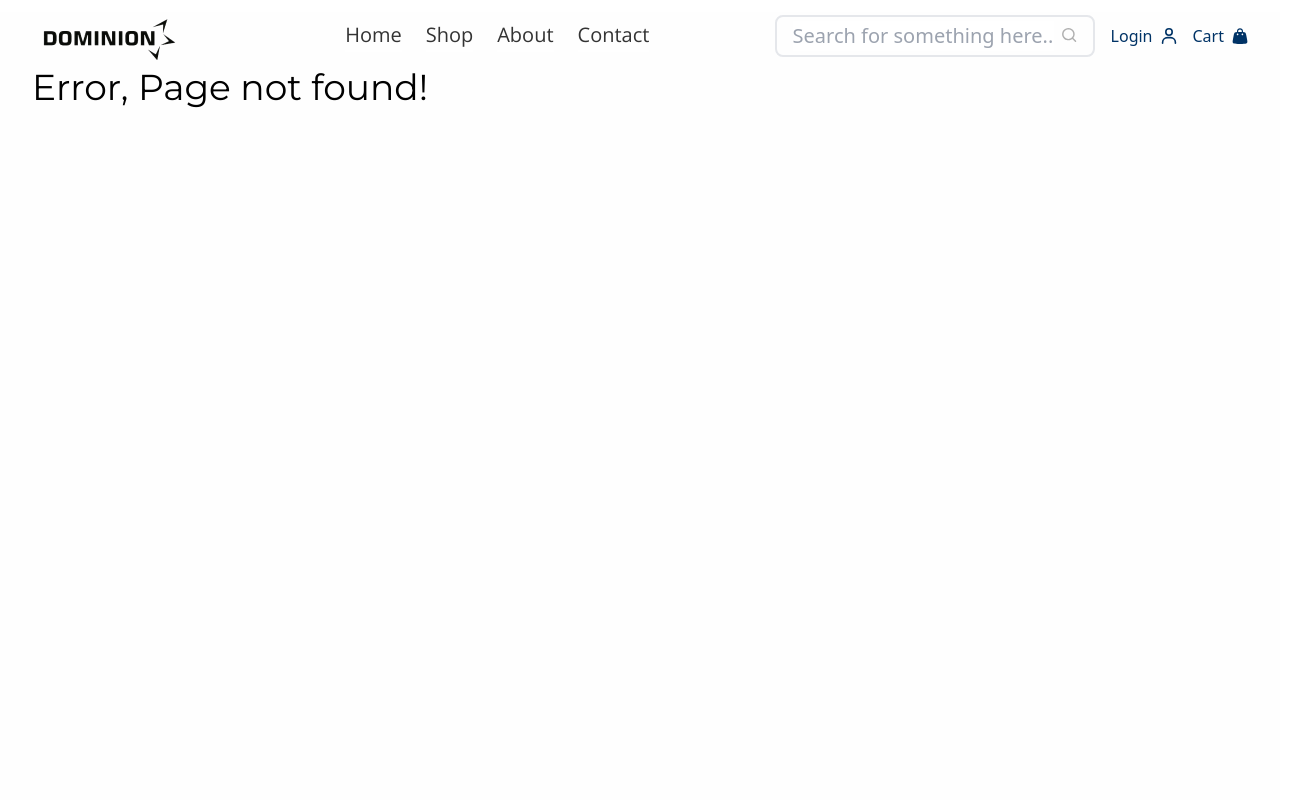
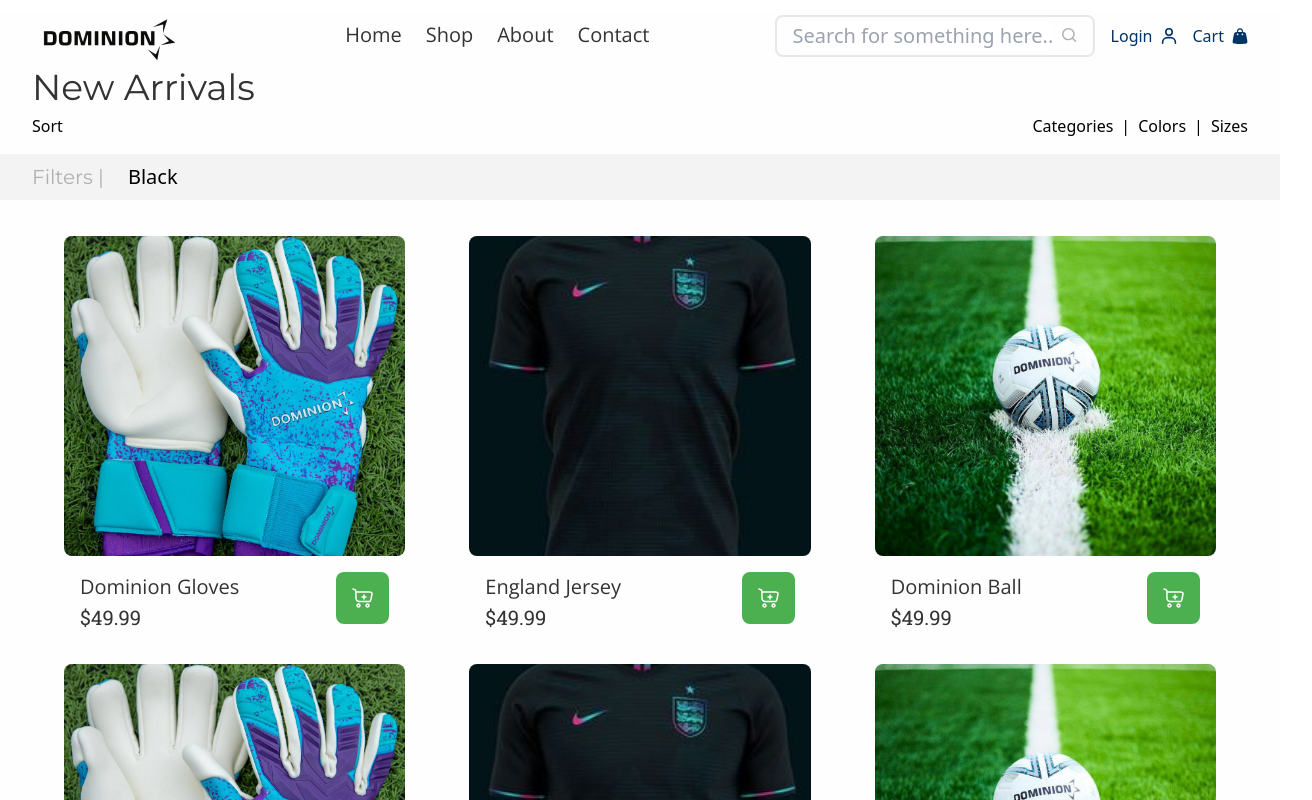
Before and after one commit to yaqeen009/Ecommerce-FrontEnd, a React (Vite) app: page /categories/1 in a window 1280 px wide. Shown: the top 800 px of the page, 1312 px wide, since content can reach past the window. Built offline with nearby package versions, Linux system fonts and the light colour scheme.

Commit message:
Categories page UI setup

```diff
--- a/src/AppRoutes.jsx
+++ b/src/AppRoutes.jsx
@@ -8,6 +8,7 @@
 import Login from "./pages/login";
 import ErrorPage from './pages/error';
 import Product from './pages/product';
+import Categories from './pages/categories';
 
 const AppRoutes = () => {
   return (
@@ -22,6 +23,7 @@
         <Route path="/login" element={<Login />} />
         <Route path='*' element={<ErrorPage/>}/>
         <Route path="/product/:productId" element={<Product/>}/>
+        <Route path='/categories/:category' element={<Categories/>}/>
       </Routes>
     </div>
   );
--- a/src/components/categoryCard.jsx
+++ b/src/components/categoryCard.jsx
@@ -1,8 +1,8 @@
 
 
-const Category = ({name, image}) => {
+const Category = ({name, image, gotoCategory}) => {
     return (
-        <div className="category-card flex flex-col flex-grow w-fit sm:w-full lg:h-[45vh] rounded-sm border-[0.5px] border-secondary hover:shadow-2dp duration-300 ease-in-out">
+        <div onClick={gotoCategory} className="category-card flex flex-col flex-grow w-fit sm:w-full lg:h-[45vh] rounded-sm border-[0.5px] border-secondary hover:shadow-2dp duration-300 ease-in-out">
             <img src={image} className="w-[100%] object-contain"/>
             <p className="text-font text-center text-mobile-title md:text-tablet-body lg:text-body  font-montserrat">{name}</p>
         </div>
--- a/src/pages/cart.jsx
+++ b/src/pages/cart.jsx
@@ -5,6 +5,7 @@
 import { useEffect } from "react";
 
 const Cart = () => {
+  //get redux states
   const cart = useSelector((state) => state.cart.cart);
   const { totalPrice } = useSelector((state) => state.cart);
 
--- /dev/null
+++ b/src/pages/categories.jsx
@@ -0,0 +1,98 @@
+import useFetchData from "../hooks/useFetch";
+import { useNavigate } from "react-router-dom";
+import { useDispatch } from "react-redux";
+import { addToCart } from "../states/cartSlice";
+import Card from "../components/card";
+
+const Categories = () => {
+  //data fetching
+  const url = "/public/data.json";
+  const { data, loading, error } = useFetchData(url);
+  const productData = data?.products?.trending || [];
+
+  //hooks
+  const navigate = useNavigate()
+  const dispatch = useDispatch()
+
+  //click functionalities
+  const handleProdClick = (productId) => {
+    navigate(`/product/${productId + 1}`)
+  }
+  const handleAddToCart = (item) => {
+    const productToAdd = {
+      ...item,
+      color: colorState,
+      size: sizeState,
+    }
+    dispatch(addToCart(productToAdd))
+    console.log("Item added to cart");
+
+  }
+
+  if (!productData || error) {
+    return (
+      <h1 className="font-montserrat text-mobile-headline md:text-tablet-headline lg:text-headlind text-font">
+        Category not found!
+      </h1>
+    );
+  }
+  if (loading) {
+    return <p>Loading, please wait...</p>;
+  }
+
+  return (
+    productData && (
+      <div className="categories">
+        <div className="mx-4 lg:mx-8 lg:mb-4">
+          <h1 className="font-montserrat text-font text-mobile-headline md:text-tablet-headline lg:text-headlind">
+            New Arrivals
+          </h1>
+          <div className="flex flex-row justify-between">
+            <p>Sort</p>
+            <div className="flex flex-row space-x-2">
+              <p>Categories</p>
+              <p>|</p>
+              <p>Colors</p>
+              <p>|</p>
+              <p>Sizes</p>
+            </div>
+          </div>
+        </div>
+        <div className="bg-[#b1b1b123] w-[100%]">
+          <div className="flex items-center space-x-2 py-2 mx-4 lg:mx-8">
+            <p className="font-montserrat text-secondary text-mobile-body md:text-tablet-body lg:text-body mr-4">
+              Filters |
+            </p>
+            <div className="flex flex-row space-x-2">
+              <p className="text-mobile-body md:text-tablet-body lg:text-body">
+                Black
+              </p>
+            </div>
+          </div>
+        </div>
+        <div className="grid grid-cols-3 sm:grid-cols-1 content-center lg:mx-8 mx-4 lg:my-5">
+            {productData.map((item, index) => {
+              return (
+                <div className="lg:mx-8 mx-4 my-4">
+                  <Card
+                    key={index}
+                    loading={loading}
+                    error={error}
+                    data={data}
+                    image={item.image.large}
+                    name={item.name}
+                    price={item.price}
+                    imgClick={() => handleProdClick(index)}
+                    handleAddToCart={()=>handleAddToCart(item)}
+                  />
+                </div>
+              );
+            })}
+          </div>
+          <p className="text-center">1 2 3 ... 4 5 6</p>
+      </div>
+    )
+  );
+};
+
+export default Categories;
--- a/src/pages/home.jsx
+++ b/src/pages/home.jsx
@@ -18,19 +18,22 @@
 import { addToCart } from "../states/cartSlice";
 
 const Home = () => {
+  //states and hooks
   const [sizeState, setSizeState]= useState(null)
   const [colorState, setColorState]= useState(null)
 
   const navigate = useNavigate()
   const dispatch = useDispatch()
 
-  const url = "/public/data.json";                    //card data fetch
-  const { data, loading, error } = useFetchData(url);
+  //data fetch
+  const url = "/public/data.json";
+  const { data, loading, error } = useFetchData(url);                   //card data fetch
   const cardData = data?.products?.featured || [];
 
   //slider images
   const images = [girl, gym, pitch];
 
+  //click functionalities
   const handleAddToCart = (item) => {
     const productToAdd = {
       ...item,
@@ -40,11 +43,11 @@
     dispatch(addToCart(productToAdd))
     console.log("Item added to cart");
   }
-
   const handleProdClick = (productId) => {      //go to product page
     navigate(`/product/${productId + 1}`)
   }
 
+  //default color and size states
   useEffect(() => {
     if (cardData.length > 0) {
       if (cardData[0]?.colors?.length > 0) {
--- a/src/pages/product.jsx
+++ b/src/pages/product.jsx
@@ -1,40 +1,39 @@
 import { useNavigate, useParams } from "react-router-dom";
 import useFetchData from "../hooks/useFetch";
+import { useEffect, useState } from "react";
+import ButtonComp from "../components/button";
+import Card from "../components/card";
+import { useDispatch } from "react-redux";
+import { addToCart } from "../states/cartSlice";
 
 //icons
 import check from "../assets/stockCheck.svg";
 import starFilled from "../assets/star-filled.svg";
 import starUnfilled from "../assets/star-outline.svg";
-import { useEffect, useState } from "react";
-import ButtonComp from "../components/button";
-import Card from "../components/card";
-import { useDispatch, useSelector } from "react-redux";
-import { addToCart } from "../states/cartSlice";
+
 
 const Product = () => {
-  //states
+  //states and hooks
   const [colorState, setColorState] = useState(null);
   const [sizeState, setSizeState] = useState(null);
   const dispatch = useDispatch()
+  const navigate = useNavigate();
+  const { productId } = useParams();
 
-  const navigate = useNavigate();
 
-  //set color state
+  //change color and size states
   const colorClicked = (color) => {
     setColorState(color);
   };
-  //set size state
   const sizeClicked = (size) => {
     setSizeState(size);
   };
 
+  //click functionalities
   const handleProdClick = (productId) => {
-    //go to product page
     navigate(`/product/${productId + 1}`);
   };
-
-  //add to cart function
-  const handleAddToCart = () => {
+  const handleAddToCart = () => {                                     //add to cart function
     if (!colorState || !sizeState) {
       alert('Please select a color and a size before adding to cart')
     }
@@ -48,13 +47,14 @@
   }
 
   //fetch product data from database
-  const { productId } = useParams();
   const url = "/public/data.json";
   const { data, loading, error } = useFetchData(url);
-
   const productData = data?.products?.featured?.find(
     (item) => item.id === Number(productId)
   );
+  const similarProdData = data?.products?.featured || [];
+
+  //set default color and size states
   useEffect(() => {
     if (productData) {
       setColorState(productData.colors[0])
@@ -62,8 +62,8 @@
     }
   },[productData])
 
-  const similarProdData = data?.products?.featured || [];
 
+  //conditional rendering of data status
   if (loading) {
     return <p>Loading please wait...</p>;
   }
@@ -77,11 +77,9 @@
   //rating icon rendering
   const rendeStars = (rating) => {
     const stars = [];
-    //for filled stars
     for (let i = 0; i < rating; i++) {
       stars.push(<img src={starFilled} key={`filled-${i}`} />);
     }
-    //for unfilled stars
     for (let i = rating; i < 5; i++) {
       stars.push(<img src={starUnfilled} key={`unfilled-${i}`} />);
     }
--- a/src/pages/shop.jsx
+++ b/src/pages/shop.jsx
@@ -4,26 +4,31 @@
 import useFetchData from "../hooks/useFetch";
 import Card from "../components/card";
 import Category from "../components/categoryCard";
+import { useNavigate } from "react-router-dom";
+import { useDispatch } from "react-redux";
+import { addToCart } from "../states/cartSlice";
+import { useEffect, useState } from "react";
+//image imports
 import boots from "../assets/cardImages/domboots.png";
 import jersey from "../assets/cardImages/jerseys.png";
 import ball from "../assets/cardImages/domball.png";
 import accessory from "../assets/cardImages/footballaccessories.jpg";
-import { useNavigate } from "react-router-dom";
-import { useDispatch } from "react-redux";
-import { addToCart } from "../states/cartSlice";
-import { useEffect, useState } from "react";
 
 const Shop = () => {
   const [sizeState, setSizeState]= useState(null)
   const [colorState, setColorState]= useState(null)
 
+  //hooks
   const navigate = useNavigate()
   const dispatch = useDispatch()
 
+  //click functionalities
   const handleProdClick = (productId) => {
     navigate(`/product/${productId + 1}`)
   }
-
+  const gotoCategories =(category) => {
+    navigate(`/categories/${category}`)
+  }
   const handleAddToCart = (item) => {
     const productToAdd = {
       ...item,
@@ -35,6 +40,7 @@
 
   }
 
+  //data fetching
   const url = "/public/data.json";
   const { data, loading, error } = useFetchData(url);
   const trendingData = data?.products?.trending || []; //for trending data
@@ -50,7 +56,6 @@
         setSizeState(trendingData[0].sizes[0]);
       }
     }
-
     if (newArrivals.length > 0) {
       if (newArrivals[0]?.colors?.length > 0) {
         setColorState(newArrivals[0].colors[0]);
@@ -61,6 +66,15 @@
     }
   }, [trendingData, newArrivals]);
 
+  const categoryNames = {
+    trending: "Trending",
+    newarrivals: "New Arrivals",
+    boots: "Boots",
+    jerseys: "Jerseys",
+    accessories: "Accessories",
+    gloves: "Gloves",
+    balls: "Balls",
+  }
 
   const images = [gloves]; //images for carousel
   return (
@@ -70,11 +84,10 @@
         <div className="lg:mx-16 sm:mx-4 md:mx-8 lg:mt-8 lg:mb-4 my-4 flex flex-col">
           <div className="flex justify-between items-center">
             <h1 className="font-montserrat lg:text-headlind md:text-tablet-headline text-mobile-headline text-font">
-              Trending Products
+              {categoryNames.trending} Products
             </h1>
-            <ButtonComp btnName={"See all"} btnTextColor={"text-accent"} />
+            <ButtonComp btnName={"See all"} btnTextColor={"text-accent"} btnFunction={()=>gotoCategories(categoryNames.trending.toLowerCase())}/>
           </div>
-          {/* put data here */}
           <div className="grid grid-cols-3 sm:grid-cols-1 content-center lg:-mx-8 -mx-4">
             {trendingData.map((item, index) => {
               return (
@@ -101,21 +114,20 @@
           <h1 className="font-montserrat lg:text-headlind md:text-tablet-headline text-mobile-headline text-font">
             Shop by Category
           </h1>
-          <ButtonComp btnName={"See all"} btnTextColor={"text-accent"} />
         </div>
         <div className="flex flex-row sm:flex-col basis-1/4 my-6 mb-12 items-center lg:-mx-4">
-          <Category image={boots} name={"Boots"} />
-          <Category image={jersey} name={"Jerseys"} />
-          <Category image={ball} name={"Balls"} />
-          <Category image={accessory} name={"Accessories"} />
+          <Category image={boots} name={"Boots"} gotoCategory={()=>gotoCategories(categoryNames.boots.toLowerCase())}/>
+          <Category image={jersey} name={"Jerseys"} gotoCategory={()=>gotoCategories(categoryNames.jerseys.toLowerCase())}/>
+          <Category image={ball} name={"Balls"} gotoCategory={()=>gotoCategories(categoryNames.balls.toLowerCase())}/>
+          <Category image={accessory} name={"Accessories"} gotoCategory={()=>gotoCategories(categoryNames.accessories.toLowerCase())}/>
         </div>
       </div>
       <div className="lg:mx-16 sm:mx-4 md:mx-8 lg:mt-8 lg:mb-4 my-4 flex flex-col">
         <div className="flex justify-between items-center">
           <h1 className="font-montserrat lg:text-headlind md:text-tablet-headline text-mobile-headline text-font">
-            New Arrivals
+            {categoryNames.newarrivals}
           </h1>
-          <ButtonComp btnName={"See all"} btnTextColor={"text-accent"} />
+          <ButtonComp btnName={"See all"} btnTextColor={"text-accent"} btnFunction={()=>gotoCategories(categoryNames.newarrivals.toLowerCase())}/>
         </div>
         <div className="grid grid-cols-3 sm:grid-cols-1 content-center lg:-mx-8 -mx-4">
           {newArrivals.map((item, index) => {
```
Lines whose indentation alone changed are shown as unchanged.
